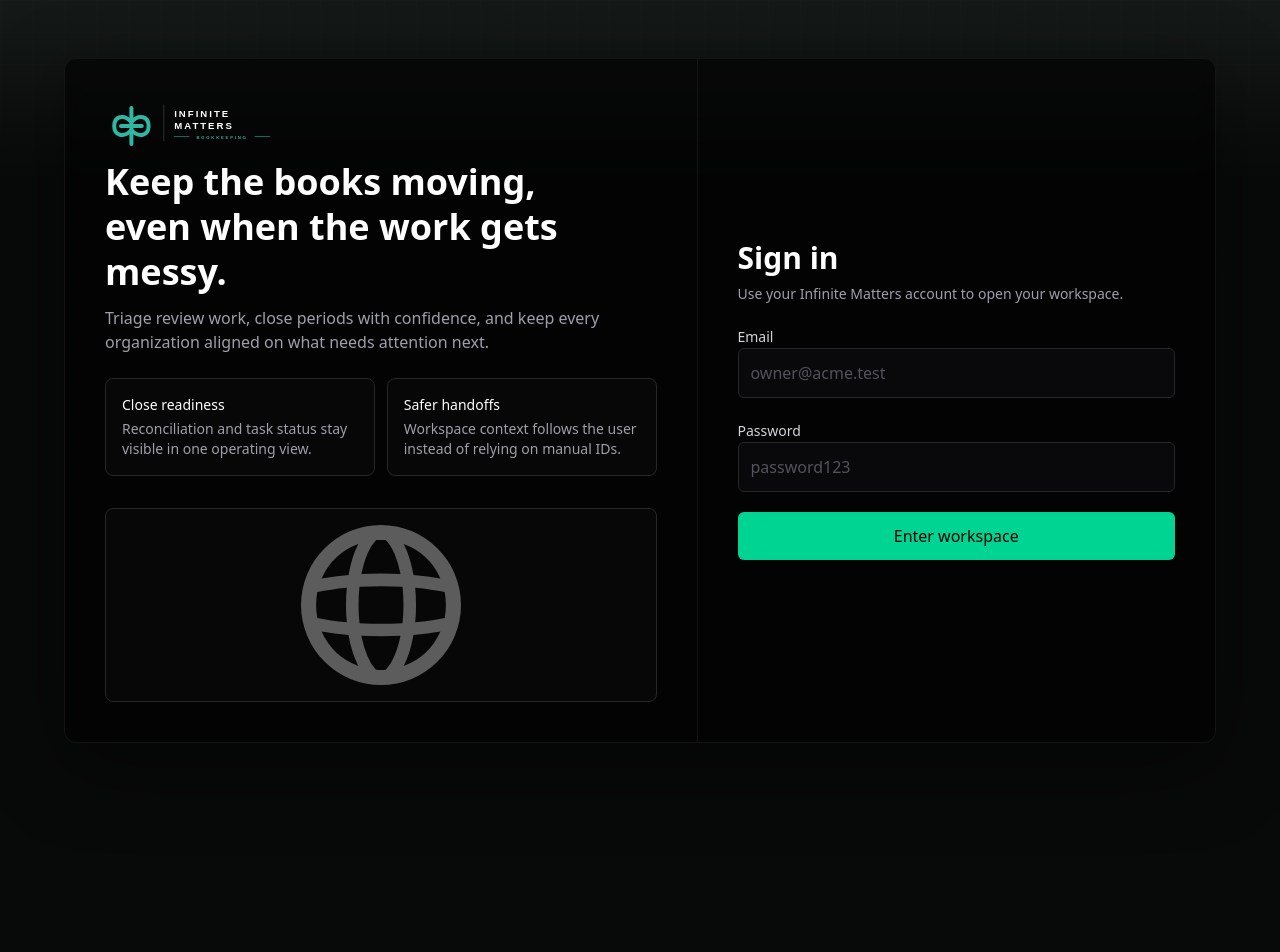
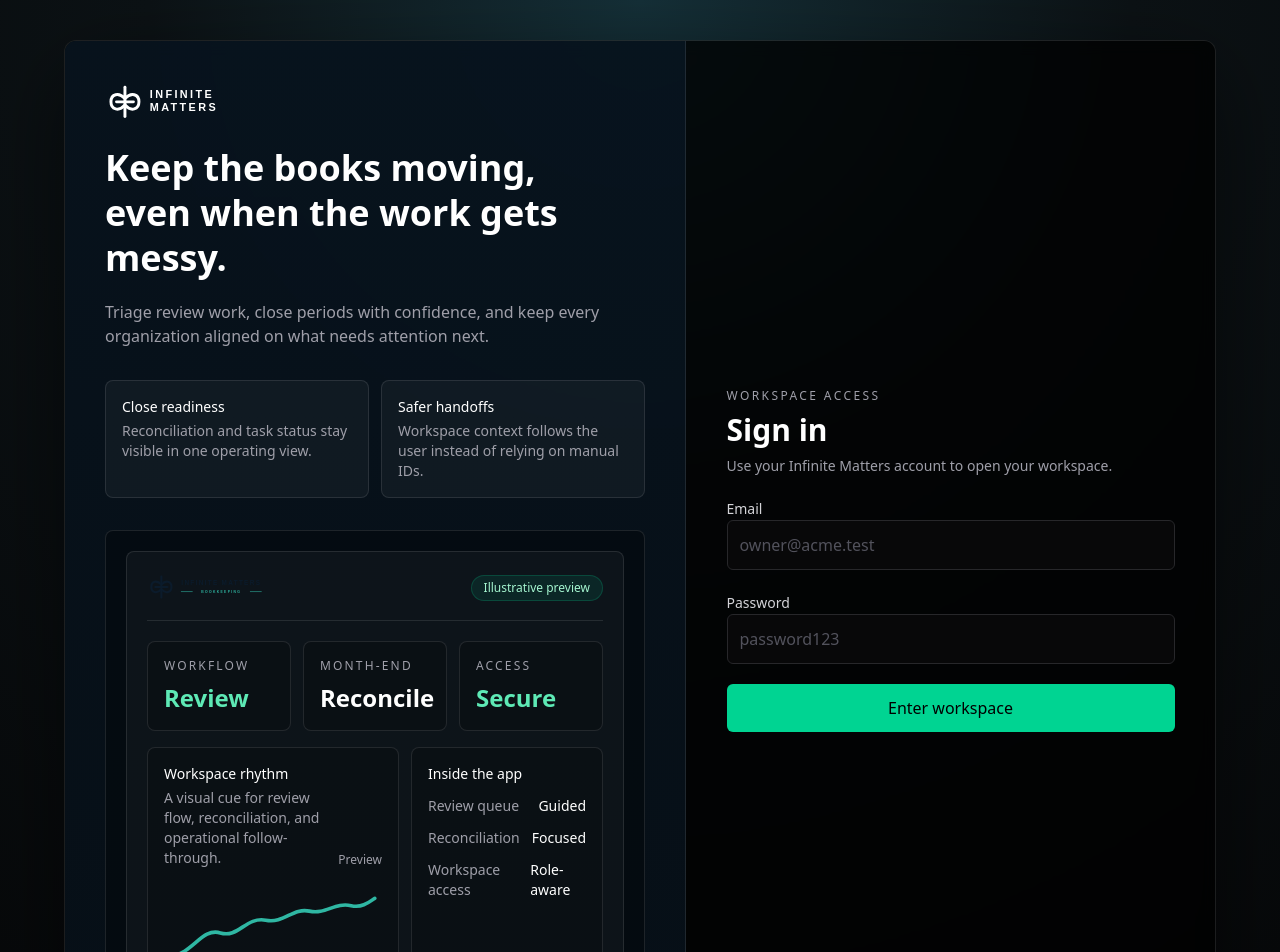
Before and after one commit to 1Shawntaria/infinite-matters-bookkeeping, a Next.js app in the folder frontend/: page /login in a window 1280 px wide. Shown: the top 952 px of the page. Before the commit the page ends 800 px from the top, so only its background shows below. Built offline with nearby package versions, Linux system fonts and the light colour scheme; no server answers.

Commit message:
Polish branded auth experience and dashboard shell

```diff
--- a/frontend/src/app/(auth)/layout.tsx
+++ b/frontend/src/app/(auth)/layout.tsx
@@ -4,7 +4,7 @@ export default function AuthLayout({
     children: React.ReactNode;
 }) {
     return (
-        <div className="flex min-h-screen items-center justify-center px-4 py-10 text-white">
+        <div className="flex min-h-screen items-center justify-center bg-[radial-gradient(circle_at_top,#153038_0%,#0c1215_38%,#060708_100%)] px-4 py-10 text-white">
             {children}
         </div>
     );
--- a/frontend/src/app/(auth)/login/page.tsx
+++ b/frontend/src/app/(auth)/login/page.tsx
@@ -1,6 +1,5 @@
 "use client";
 
-import Image from "next/image";
 import { useState } from "react";
 import { useRouter } from "next/navigation";
 import { BrandLogo } from "@/components/brand-logo";
@@ -46,13 +45,13 @@ export default function LoginPage() {
     }
 
     return (
-        <main className="grid w-full max-w-6xl overflow-hidden rounded-xl border border-zinc-900/80 bg-black/60 shadow-[0_24px_80px_rgba(0,0,0,0.45)] backdrop-blur md:grid-cols-[1.1fr_0.9fr]">
-            <section className="flex flex-col justify-between border-b border-zinc-900/80 p-8 md:border-b-0 md:border-r md:p-10">
-                <div className="space-y-6">
-                    <div className="space-y-3">
+        <main className="grid w-full max-w-6xl overflow-hidden rounded-xl border border-white/10 bg-black/55 shadow-[0_28px_90px_rgba(0,0,0,0.5)] backdrop-blur md:grid-cols-[1.08fr_0.92fr]">
+            <section className="flex flex-col justify-between border-b border-white/10 bg-[linear-gradient(180deg,rgba(8,20,31,0.9)_0%,rgba(7,16,24,0.94)_100%)] p-8 md:border-b-0 md:border-r md:p-10">
+                <div className="space-y-8">
+                    <div className="space-y-5">
                         <BrandLogo
-                            variant="alternate"
-                            className="h-12 w-auto"
+                            variant="brandmarkWordmarkReverse"
+                            className="h-11 w-auto"
                             alt="Infinite Matters"
                             priority
                         />
@@ -66,13 +65,13 @@ export default function LoginPage() {
                     </div>
 
                     <div className="grid gap-3 sm:grid-cols-2">
-                        <div className="rounded-lg border border-zinc-800 bg-zinc-950/70 p-4">
+                        <div className="rounded-lg border border-white/10 bg-white/[0.04] p-4">
                             <p className="text-sm font-medium text-white">Close readiness</p>
                             <p className="mt-1 text-sm text-zinc-400">
                                 Reconciliation and task status stay visible in one operating view.
                             </p>
                         </div>
-                        <div className="rounded-lg border border-zinc-800 bg-zinc-950/70 p-4">
+                        <div className="rounded-lg border border-white/10 bg-white/[0.04] p-4">
                             <p className="text-sm font-medium text-white">Safer handoffs</p>
                             <p className="mt-1 text-sm text-zinc-400">
                                 Workspace context follows the user instead of relying on manual IDs.
@@ -81,23 +80,82 @@ export default function LoginPage() {
                     </div>
                 </div>
 
-                <div className="mt-8 overflow-hidden rounded-lg border border-zinc-800 bg-zinc-950/80 p-4">
-                    <Image
-                        src="/globe.svg"
-                        alt="Infinite Matters workspace illustration"
-                        width={320}
-                        height={160}
-                        className="h-40 w-full object-contain opacity-90"
-                    />
+                <div className="mt-8 overflow-hidden rounded-lg border border-white/10 bg-black/30 p-5">
+                    <div className="rounded-lg border border-white/10 bg-white/[0.04] p-5">
+                        <div className="flex items-center justify-between gap-4 border-b border-white/10 pb-4">
+                            <BrandLogo
+                                variant="brandmarkWordmark"
+                                className="h-8 w-auto"
+                                alt="Infinite Matters"
+                            />
+                            <span className="rounded-full border border-emerald-400/20 bg-emerald-400/10 px-3 py-1 text-xs font-medium text-emerald-200">
+                                Illustrative preview
+                            </span>
+                        </div>
+
+                        <div className="mt-5 grid gap-3 sm:grid-cols-3">
+                            <div className="rounded-lg border border-white/10 bg-black/20 p-4">
+                                <p className="text-xs uppercase tracking-[0.18em] text-zinc-400">Workflow</p>
+                                <p className="mt-2 text-2xl font-semibold text-emerald-300">Review</p>
+                            </div>
+                            <div className="rounded-lg border border-white/10 bg-black/20 p-4">
+                                <p className="text-xs uppercase tracking-[0.18em] text-zinc-400">Month-end</p>
+                                <p className="mt-2 text-2xl font-semibold text-white">Reconcile</p>
+                            </div>
+                            <div className="rounded-lg border border-white/10 bg-black/20 p-4">
+                                <p className="text-xs uppercase tracking-[0.18em] text-zinc-400">Access</p>
+                                <p className="mt-2 text-2xl font-semibold text-emerald-300">Secure</p>
+                            </div>
+                        </div>
+
+                        <div className="mt-4 grid gap-3 sm:grid-cols-[1.2fr_0.8fr]">
+                            <div className="rounded-lg border border-white/10 bg-black/20 p-4">
+                                <div className="flex items-end justify-between gap-3">
+                                    <div>
+                                        <p className="text-sm font-medium text-white">Workspace rhythm</p>
+                                        <p className="mt-1 text-sm text-zinc-400">A visual cue for review flow, reconciliation, and operational follow-through.</p>
+                                    </div>
+                                    <p className="text-xs text-zinc-400">Preview</p>
+                                </div>
+                                <svg viewBox="0 0 240 90" className="mt-4 h-24 w-full" aria-hidden="true" focusable="false">
+                                    <path
+                                        d="M8 72 C32 68 42 40 62 46 C82 52 90 28 112 32 C132 36 142 18 160 22 C178 26 188 12 206 16 C220 19 228 10 232 8"
+                                        fill="none"
+                                        stroke="#2FB7A3"
+                                        strokeWidth="4"
+                                        strokeLinecap="round"
+                                    />
+                                </svg>
+                            </div>
+                            <div className="rounded-lg border border-white/10 bg-black/20 p-4">
+                                <p className="text-sm font-medium text-white">Inside the app</p>
+                                <ul className="mt-3 space-y-3 text-sm text-zinc-400">
+                                    <li className="flex items-center justify-between gap-3">
+                                        <span>Review queue</span>
+                                        <span className="text-white">Guided</span>
+                                    </li>
+                                    <li className="flex items-center justify-between gap-3">
+                                        <span>Reconciliation</span>
+                                        <span className="text-white">Focused</span>
+                                    </li>
+                                    <li className="flex items-center justify-between gap-3">
+                                        <span>Workspace access</span>
+                                        <span className="text-white">Role-aware</span>
+                                    </li>
+                                </ul>
+                            </div>
+                        </div>
+                    </div>
                 </div>
             </section>
 
-            <section className="p-8 md:p-10">
+            <section className="bg-black/45 p-8 md:p-10">
                 <form
                     onSubmit={handleSubmit}
                     className="mx-auto flex h-full max-w-md flex-col justify-center space-y-5"
                 >
                     <div className="space-y-2">
+                        <p className="text-xs uppercase tracking-[0.2em] text-zinc-400">Workspace access</p>
                         <h2 className="text-3xl font-semibold text-white">Sign in</h2>
                         <p className="text-sm text-zinc-400">
                             Use your Infinite Matters account to open your workspace.
@@ -105,7 +163,11 @@ export default function LoginPage() {
                     </div>
 
                     {error ? (
-                        <div className="rounded-md border border-rose-500/40 bg-rose-500/10 p-3 text-sm text-rose-200">
+                        <div
+                            role="alert"
+                            aria-live="assertive"
+                            className="rounded-md border border-rose-500/40 bg-rose-500/10 p-3 text-sm text-rose-200"
+                        >
                             {error}
                         </div>
                     ) : null}
@@ -116,8 +178,9 @@ export default function LoginPage() {
                         </label>
                         <input
                             id="email"
-                            className="w-full rounded-md border border-zinc-800 bg-zinc-950 px-3 py-3 text-white outline-none transition placeholder:text-zinc-600 focus:border-emerald-400"
+                            className="w-full rounded-md border border-zinc-800 bg-zinc-950/90 px-3 py-3 text-white outline-none transition placeholder:text-zinc-600 focus:border-emerald-400"
                             type="email"
+                            autoComplete="username"
                             value={email}
                             onChange={(e) => setEmail(e.target.value)}
                             placeholder="owner@acme.test"
@@ -131,8 +194,9 @@ export default function LoginPage() {
                         </label>
                         <input
                             id="password"
-                            className="w-full rounded-md border border-zinc-800 bg-zinc-950 px-3 py-3 text-white outline-none transition placeholder:text-zinc-600 focus:border-emerald-400"
+                            className="w-full rounded-md border border-zinc-800 bg-zinc-950/90 px-3 py-3 text-white outline-none transition placeholder:text-zinc-600 focus:border-emerald-400"
                             type="password"
+                            autoComplete="current-password"
                             value={password}
                             onChange={(e) => setPassword(e.target.value)}
                             placeholder="password123"
--- a/frontend/src/app/(dashboard)/layout.tsx
+++ b/frontend/src/app/(dashboard)/layout.tsx
@@ -17,8 +17,8 @@ export default function DashboardLayout({
                     <div className="flex items-center justify-between gap-4">
                         <div className="space-y-2">
                             <BrandLogo
-                                variant="alternate"
-                                className="h-9 w-auto"
+                                variant="brandmarkWordmarkReverse"
+                                className="h-10 w-auto"
                                 alt="Infinite Matters"
                                 priority
                             />
@@ -36,11 +36,11 @@ export default function DashboardLayout({
             </div>
 
             <div className="mx-auto flex min-h-screen max-w-7xl">
-                <aside className="hidden w-72 border-r border-white/10 bg-black/45 px-6 py-8 backdrop-blur lg:flex lg:flex-col">
+                <aside className="hidden w-72 border-r border-white/10 bg-[linear-gradient(180deg,rgba(8,20,31,0.84)_0%,rgba(6,10,12,0.92)_100%)] px-6 py-8 backdrop-blur lg:flex lg:flex-col">
                     <Link href="/dashboard" className="space-y-4">
                         <BrandLogo
-                            variant="stacked"
-                            className="h-auto w-40"
+                            variant="reverseWhite"
+                            className="h-auto w-44"
                             alt="Infinite Matters"
                             priority
                         />
@@ -52,13 +52,13 @@ export default function DashboardLayout({
                         </p>
                     </Link>
 
-                    <div className="mt-8 rounded-lg border border-white/10 bg-white/[0.03] p-4">
+                    <div className="mt-8 rounded-lg border border-white/10 bg-white/[0.04] p-4 shadow-[0_12px_30px_rgba(0,0,0,0.18)]">
                         <WorkspaceSwitcher />
                     </div>
                     <div className="mt-6">
                         <WorkspaceTrustPanel />
                     </div>
-                    <div className="mt-6 rounded-lg border border-white/10 bg-white/[0.03] p-3">
+                    <div className="mt-6 rounded-lg border border-white/10 bg-white/[0.04] p-3 shadow-[0_12px_30px_rgba(0,0,0,0.18)]">
                         <DashboardNav />
                     </div>
 
--- a/frontend/src/components/brand-logo.tsx
+++ b/frontend/src/components/brand-logo.tsx
@@ -9,6 +9,7 @@ type BrandVariant =
     | "app"
     | "favicon"
     | "brandmarkWordmark"
+    | "brandmarkWordmarkReverse"
     | "wordmarkOnly"
     | "monochromeBlack"
     | "reverseWhite";
@@ -21,6 +22,7 @@ const variantMap: Record<BrandVariant, { src: string; width: number; height: num
     app: { src: "/brand/infinite-matters-app-icon.svg", width: 256, height: 256 },
     favicon: { src: "/brand/infinite-matters-favicon.svg", width: 128, height: 128 },
     brandmarkWordmark: { src: "/brand/infinite-matters-brandmark-wordmark-horizontal.svg", width: 700, height: 170 },
+    brandmarkWordmarkReverse: { src: "/brand/infinite-matters-brandmark-wordmark-reverse.svg", width: 560, height: 130 },
     wordmarkOnly: { src: "/brand/infinite-matters-wordmark-only.svg", width: 560, height: 130 },
     monochromeBlack: { src: "/brand/infinite-matters-monochrome-black.svg", width: 600, height: 170 },
     reverseWhite: { src: "/brand/infinite-matters-reverse-white.svg", width: 600, height: 170 },
```
Also changed, not shown: frontend/public/brand/infinite-matters-brandmark-wordmark-reverse.svg (added).
